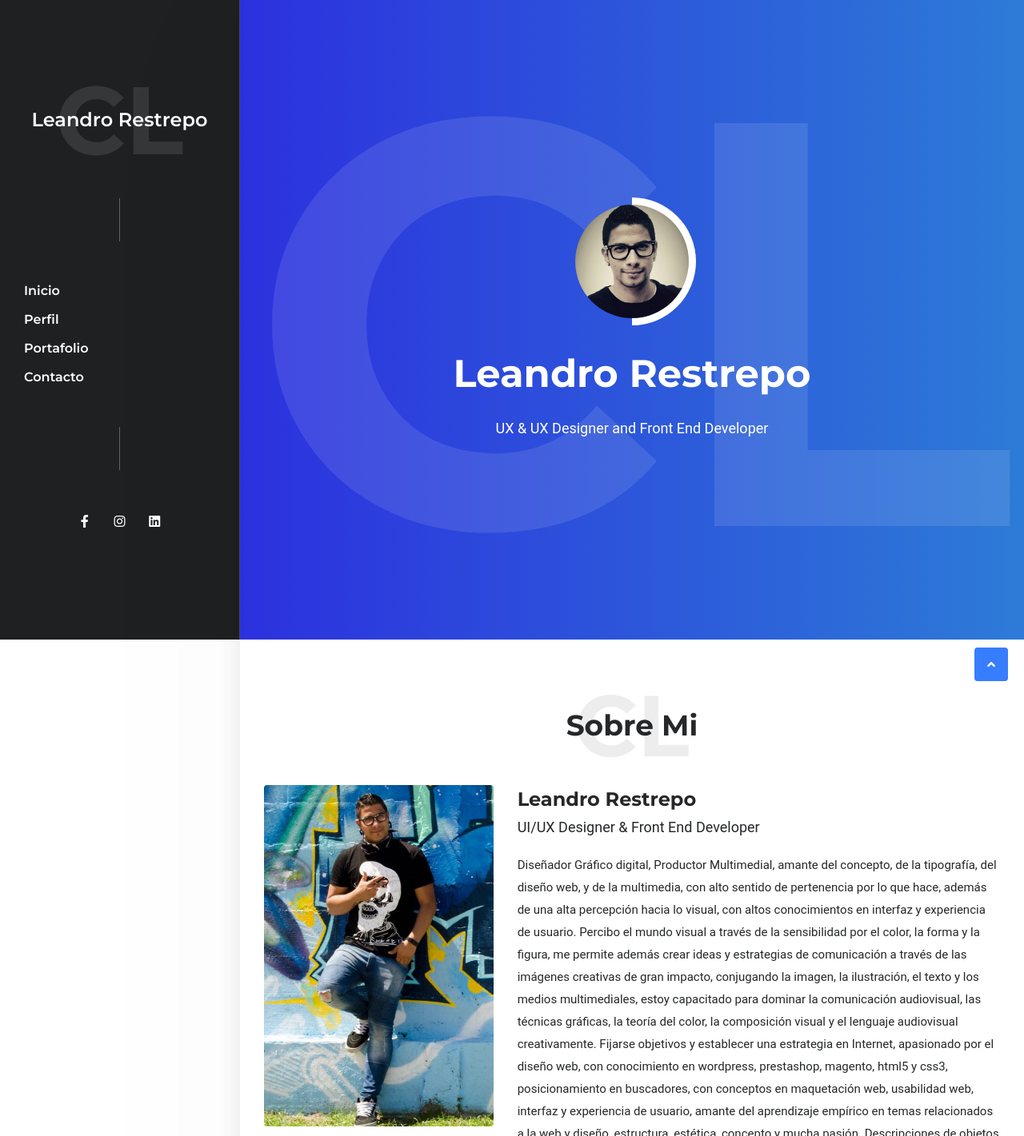
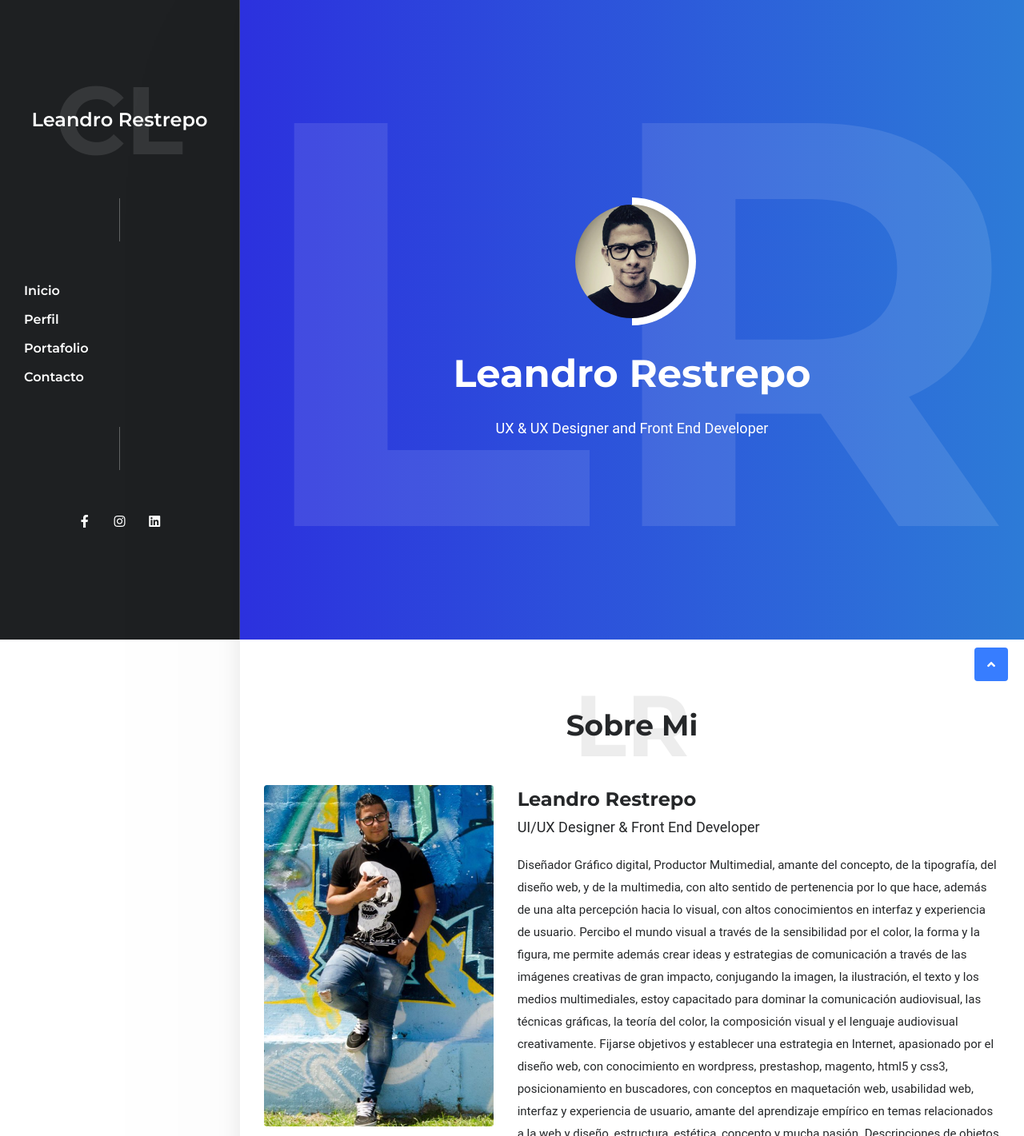
Before and after one commit to clrestrepo/portafolio, a plain HTML site: page index.html in a window 1280 px wide. Shown: the top 1421 px of the page at 80% size. Drawn offline with Linux system fonts and the light colour scheme; a web font is replaced by a local one.

Commit message:
Update index.html

```diff
--- a/index.html
+++ b/index.html
@@ -142,7 +142,7 @@
                                 </div>
                                 <h1 class="mb-2 mb-lg-3">Leandro Restrepo</h1>
                                 <p class="lead mb-0">UX & UX Designer and Front End Developer</p>
-                                <span class="cover-letter letter-xl text-white opacity-10">CL</span>
+                                <span class="cover-letter letter-xl text-white opacity-10">LR</span>
                             </div>
                         </section>
 
@@ -157,7 +157,7 @@
                     <div class="container">
                         <div class="section-title h2 text-center mb-5">
                             <h2 class="mb-0">Sobre Mi</h2>
-                            <span class="title-letter">CL</span>
+                            <span class="title-letter">LR</span>
                         </div>
                         <div class="row">
                             <div class="col-md-6 col-lg-4 d-none d-lg-block">
```
